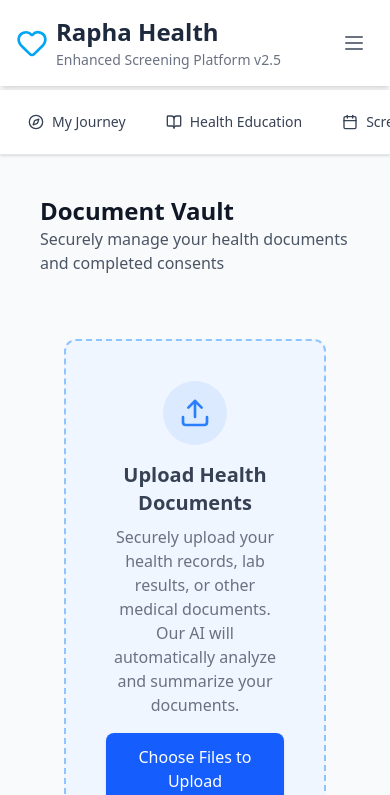
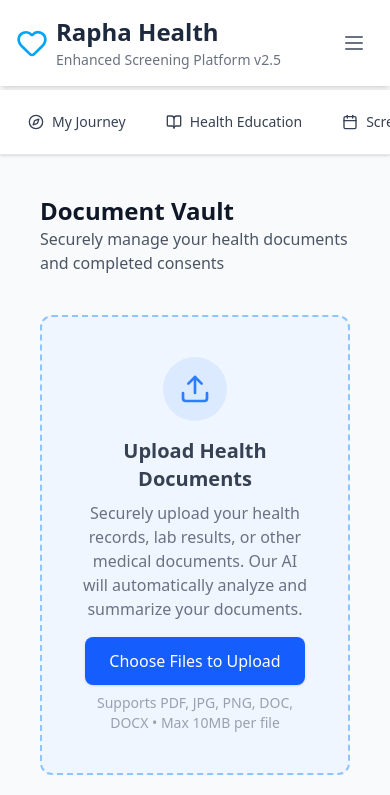
Before and after one commit to infoziantappwrite/my-rapha-health-app, a React (Vite) app: page /documents in a window 390 px wide. Shown: the top 795 px of the page. Built offline with nearby package versions, Linux system fonts and the light colour scheme.

Commit message:
mobile view changed

```diff
--- a/src/pages/Employee_Portal/components/DocumentManager.jsx
+++ b/src/pages/Employee_Portal/components/DocumentManager.jsx
@@ -63,7 +63,7 @@
   };
 
   return (
-    <div className="p-6">
+    <div>
       {/* Upload Box */}
       <div className="border-2 border-dashed border-blue-300 rounded-xl p-10 text-center bg-blue-50">
         <div className="flex justify-center mb-4">
--- a/src/pages/UnderDevelopment.jsx
+++ b/src/pages/UnderDevelopment.jsx
@@ -2,7 +2,7 @@
 
 export default function UnderDevelopment() {
   return (
-    <div className="flex items-center justify-center min-h-screen bg-gradient-to-br from-blue-50 to-purple-50">
+    <div className="flex items-center justify-center min-h-screen bg-gradient-to-br from-blue-50 to-purple-50 px-10">
       <div className="bg-white rounded-2xl shadow-lg p-10 max-w-lg text-center border border-gray-200">
         {/* Icon */}
         <div className="flex justify-center mb-6">
```
